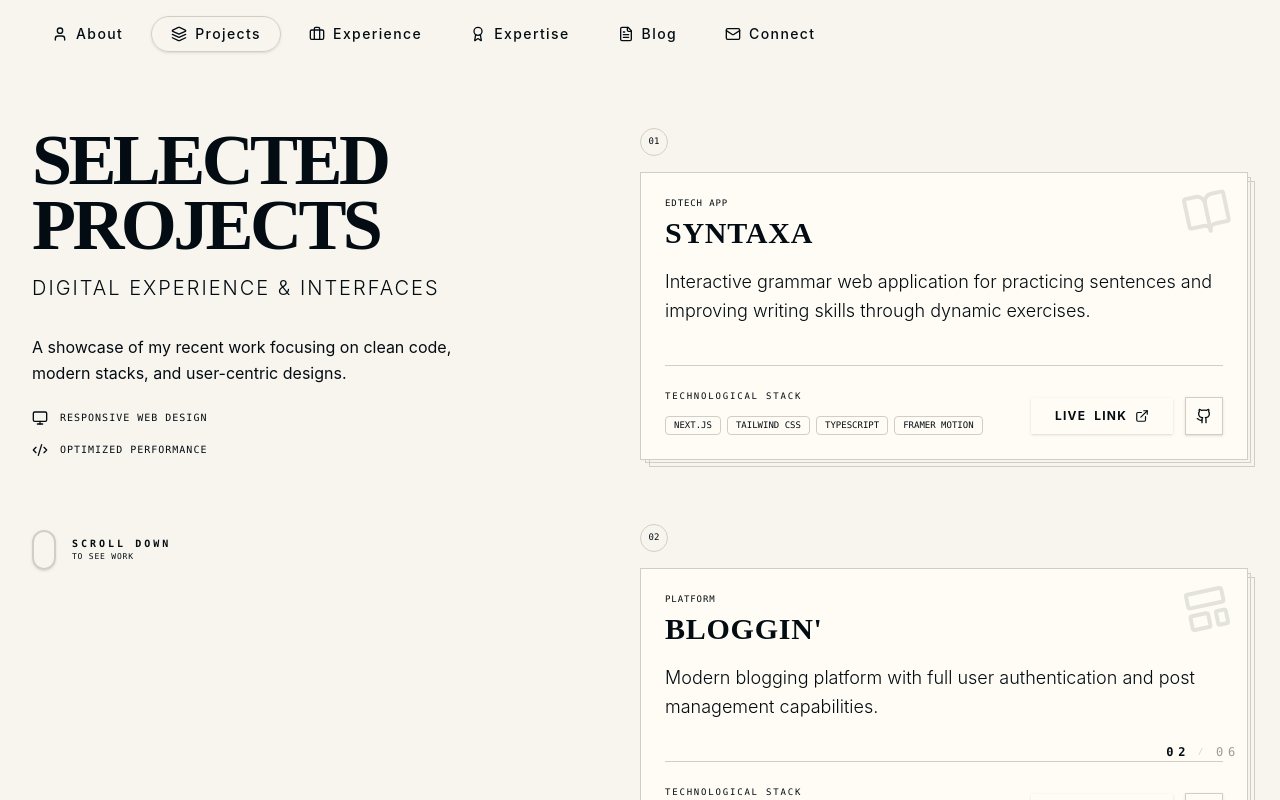
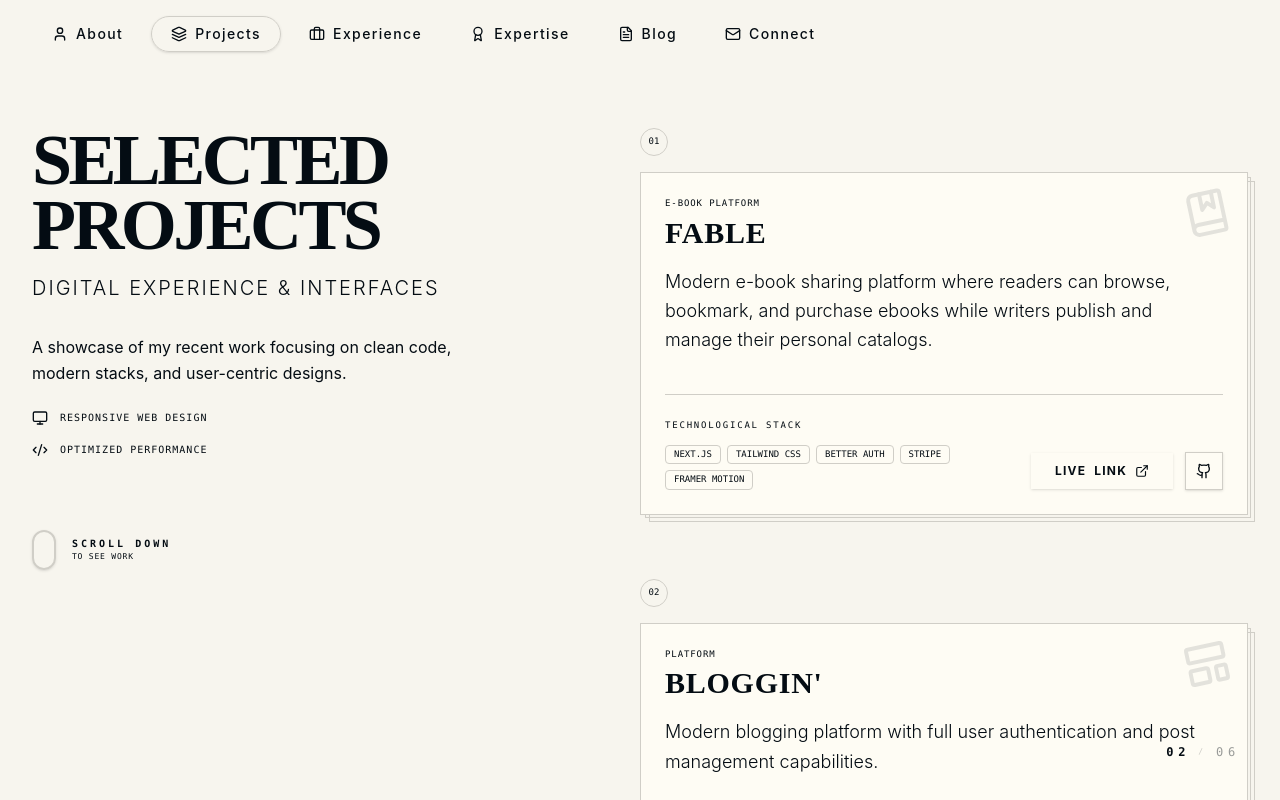
Before and after one commit to Omar-webcloud/Portfolio, a React (Vite) app: page / in a window 1280 px wide. Both pictures are taken after a click on the button "Projects". Built offline with nearby package versions, Linux system fonts and the light colour scheme.

Commit message:
feat: implement more ProjectCard components

```diff
--- a/src/components/project-card.jsx
+++ b/src/components/project-card.jsx
@@ -1,17 +1,20 @@
 import { motion } from "framer-motion"
-import { ExternalLink, Github, Monitor, BookOpen, Leaf, LineChart, Search, LayoutTemplate, ShoppingCart } from "lucide-react"
+import { ExternalLink, Github, Monitor, BookOpen, BookMarked, GraduationCap, Layers, Leaf, LineChart, Search, LayoutTemplate, ShoppingCart } from "lucide-react"
 
 export function ProjectCard({ project, idx }) {
   const getProjectIcon = (type) => {
     const iconClass = "w-12 h-12 -rotate-12";
     switch (type) {
-      case "EdTech App": return <BookOpen className={iconClass} />;
-      case "GreenTech": return <Leaf className={iconClass} />;
+      case "E-book Platform":   return <BookMarked className={iconClass} />;
+      case "Platform":          return <LayoutTemplate className={iconClass} />;
+      case "EdTech App":        return <BookOpen className={iconClass} />;
+      case "EdTech Platform":   return <GraduationCap className={iconClass} />;
+      case "GreenTech":         return <Leaf className={iconClass} />;
+      case "E-learning":        return <Layers className={iconClass} />;
       case "Data Visualization": return <LineChart className={iconClass} />;
-      case "Search Tool": return <Search className={iconClass} />;
-      case "Platform": return <LayoutTemplate className={iconClass} />;
-      case "E-commerce": return <ShoppingCart className={iconClass} />;
-      default: return <Monitor className={iconClass} />;
+      case "E-commerce":        return <ShoppingCart className={iconClass} />;
+      case "Search Tool":       return <Search className={iconClass} />;
+      default:                  return <Monitor className={iconClass} />;
     }
   };
 
--- a/src/data/projects.js
+++ b/src/data/projects.js
@@ -1,12 +1,12 @@
 export const featuredProjects = [
   {
     num: "01",
-    title: "SYNTAXA",
-    description: "Interactive grammar web application for practicing sentences and improving writing skills through dynamic exercises.",
-    stack: ["Next.js", "Tailwind CSS", "TypeScript", "Framer Motion"],
-    link: "https://syntaxa-ten.vercel.app/",
-    github: "https://github.com/Omar-webcloud/syntaxa",
-    type: "EdTech App"
+    title: "FABLE",
+    description: "Modern e-book sharing platform where readers can browse, bookmark, and purchase ebooks while writers publish and manage their personal catalogs.",
+    stack: ["Next.js", "Tailwind CSS", "Better Auth", "Stripe", "Framer Motion"],
+    link: "https://fable-umber.vercel.app/",
+    github: "https://github.com/Omar-webcloud/Fable",
+    type: "E-book Platform"
   },
   {
     num: "02",
@@ -19,15 +19,24 @@ export const featuredProjects = [
   },
   {
     num: "03",
-    title: "FABLE",
-    description: "Modern e-book sharing platform where readers can browse, bookmark, and purchase ebooks while writers publish and manage their personal catalogs.",
-    stack: ["Next.js", "Tailwind CSS", "Better Auth", "Stripe", "Framer Motion"],
-    link: "https://fable-umber.vercel.app/",
-    github: "https://github.com/Omar-webcloud/Fable",
-    type: "E-book Platform"
+    title: "SYNTAXA",
+    description: "Interactive grammar web application for practicing sentences and improving writing skills through dynamic exercises.",
+    stack: ["Next.js", "Tailwind CSS", "TypeScript", "Framer Motion"],
+    link: "https://syntaxa-ten.vercel.app/",
+    github: "https://github.com/Omar-webcloud/syntaxa",
+    type: "EdTech App"
   },
   {
     num: "04",
+    title: "MEDIQUEUE",
+    description: "Tutor booking and educational queue management platform with real-time session scheduling, advanced filtering, and personalized dashboards for students and educators.",
+    stack: ["Next.js", "Tailwind CSS 4", "Shadcn UI", "React Day Picker"],
+    link: "https://medi-queue-smoky.vercel.app/",
+    github: "https://github.com/Omar-webcloud/MediQueue",
+    type: "EdTech Platform"
+  },
+  {
+    num: "05",
     title: "PLASTITRACK",
     description: "Web-based application that helps users monitor and reduce plastic consumption with intuitive tracking and visual charts.",
     stack: ["Next.js", "Tailwind CSS", "TypeScript"],
@@ -36,7 +45,25 @@ export const featuredProjects = [
     type: "GreenTech"
   },
   {
-    num: "05",
+    num: "06",
+    title: "SKILL SPHERE",
+    description: "Online learning platform for discovering and mastering new skills, featuring secure authentication, real-time course search, personalized profiles, and a modern hero slider.",
+    stack: ["Next.js", "Better Auth", "Tailwind CSS 4", "DaisyUI", "Swiper.js"],
+    link: "https://skill-sphere-omar.vercel.app/",
+    github: "https://github.com/Omar-webcloud/SkillSphere",
+    type: "E-learning"
+  },
+  {
+    num: "07",
+    title: "WEBCHRONICLES",
+    description: "Interactive web app visualizing internet mood and headlines over time using sentiment analysis and dynamic data fetching.",
+    stack: ["Next.js", "TypeScript", "Tailwind CSS", "API"],
+    link: "https://web-chronicles.vercel.app/",
+    github: "https://github.com/Omar-webcloud/WebChronicles",
+    type: "Data Visualization"
+  },
+  {
+    num: "08",
     title: "FRESH FARM",
     description: "Frontend e-commerce platform for fresh produce, featuring a clean and intuitive shopping interface.",
     stack: ["React", "JavaScript", "CSS"],
@@ -45,16 +72,7 @@ export const featuredProjects = [
     type: "E-commerce"
   },
   {
-    num: "06",
-    title: "WEBCHRONICLES",
-    description: "Interactive web app visualizing internet mood and headlines over time using sentiment analysis and dynamic data fetching.",
-    stack: ["Next.js", "TypeScript", "Tailwind CSS", "API"],
-    link: "https://web-chronicles.vercel.app/",
-    github: "https://github.com/Omar-webcloud/WebChronicles",
-    type: "Data Visualization"
-  },
-  {
-    num: "07",
+    num: "09",
     title: "KINO-XPLORER",
     description: "Sleek movie discovery tool that lets you search and browse up-to-date film information effortlessly.",
     stack: ["React", "API", "JavaScript"],
```
